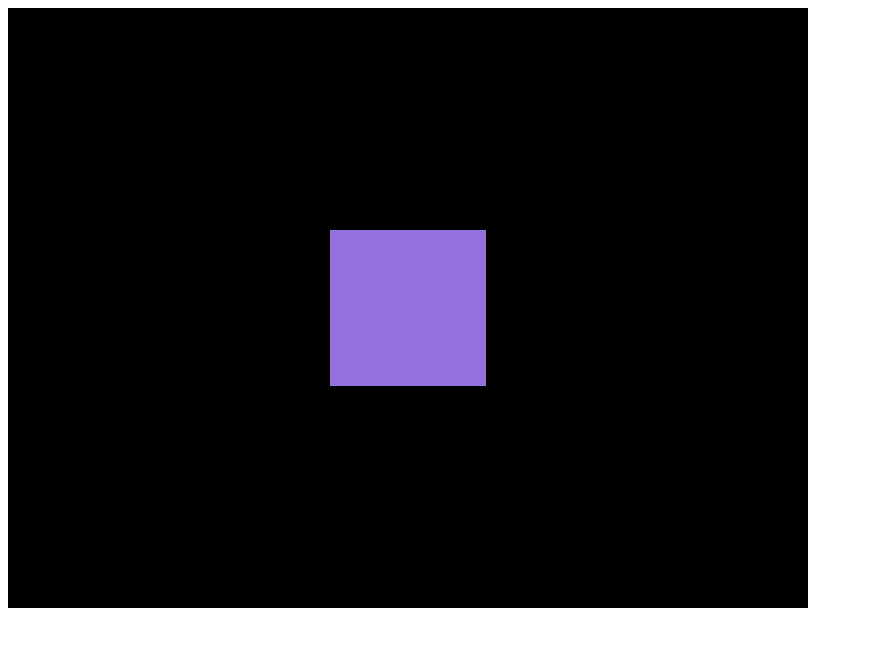
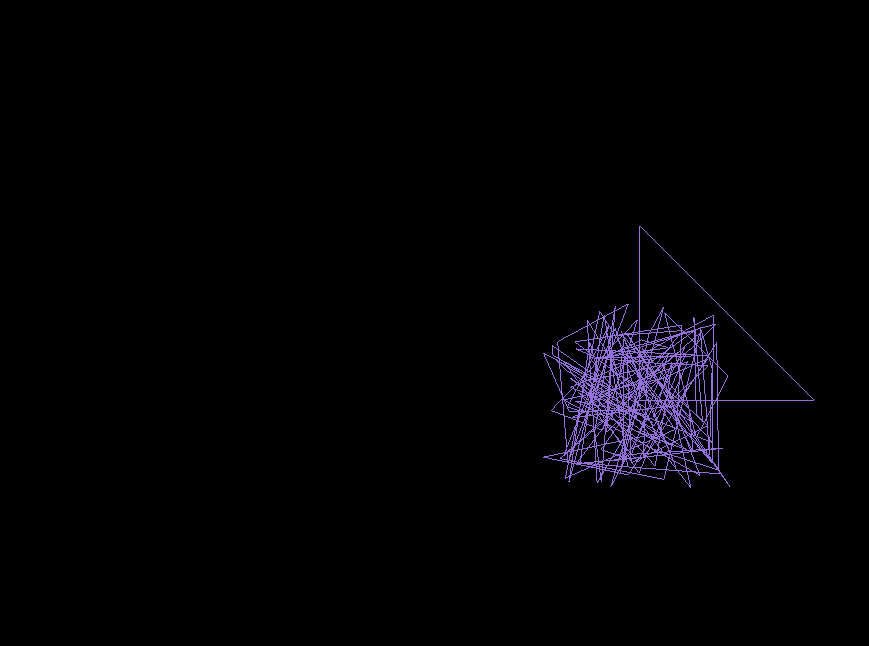
Before and after one commit to izhuk5/Three_js, a website built with Vite: page src/index.html in a window 1280 px wide. Shown: the whole page, without its empty margins (0-869 px from the left). Built offline with nearby package versions, Linux system fonts and the light colour scheme.

Commit message:
base changes

```diff
--- a/src/index.html
+++ b/src/index.html
@@ -1,13 +1,16 @@
 <!DOCTYPE html>
 <html lang="en">
-<head>
-    <meta charset="UTF-8">
-    <meta name="viewport" content="width=device-width, initial-scale=1.0">
+  <head>
+    <meta charset="UTF-8" />
+    <meta
+      name="viewport"
+      content="width=device-width, initial-scale=1.0"
+    />
     <title>03 - First Three.js Project</title>
-    <link rel="stylesheet" href="./style.css">
-</head>
-<body>
+    <link rel="stylesheet" href="./style.css" />
+  </head>
+  <body>
     <canvas class="webgl"></canvas>
     <script type="module" src="./script.js"></script>
-</body>
+  </body>
 </html>
--- a/src/script.js
+++ b/src/script.js
@@ -1,5 +1,9 @@
 import * as THREE from "three";
+import { OrbitControls } from "three/examples/jsm/controls/OrbitControls.js";
 
+/**
+ * Base
+ */
 // Canvas
 const canvas = document.querySelector("canvas.webgl");
 
@@ -7,30 +11,99 @@ const canvas = document.querySelector("canvas.webgl");
 const scene = new THREE.Scene();
 
 // Object
-const geometry = new THREE.BoxGeometry(1, 1, 1);
+// const geometry = new THREE.BoxGeometry(1, 1, 1);
+const geometry = new THREE.BufferGeometry();
+
+const count = 50;
+const positionsArray = new Float32Array(count * 3 * 3);
+
+for (let i = 0; i < count * 3 * 3; i++) {
+  positionsArray[i] = Math.random() - 0.5;
+}
+
+const positionsAttribute = new THREE.BufferAttribute(
+  positionsArray,
+  3
+);
+geometry.setAttribute("position", positionsAttribute);
+
+// First vertices
+positionsArray[0] = 0;
+positionsArray[1] = 0;
+positionsArray[2] = 0;
+
+// Second vertices
+positionsArray[3] = 0;
+positionsArray[4] = 1;
+positionsArray[5] = 0;
+
+// Third vertices
+positionsArray[6] = 1;
+positionsArray[7] = 0;
+positionsArray[8] = 0;
+
 const material = new THREE.MeshBasicMaterial({
   color: "mediumpurple",
+  wireframe: true,
 });
 const mesh = new THREE.Mesh(geometry, material);
 scene.add(mesh);
 
 // Sizes
 const sizes = {
-  width: 800,
-  height: 600,
+  width: window.innerWidth,
+  height: window.innerHeight,
 };
+
+window.addEventListener("resize", () => {
+  // Update sizes
+  sizes.width = window.innerWidth;
+  sizes.height = window.innerHeight;
+
+  // Update camera
+  camera.aspect = sizes.width / sizes.height;
+  camera.updateProjectionMatrix();
+
+  // Update renderer
+  renderer.setSize(sizes.width, sizes.height);
+  renderer.setPixelRatio(Math.min(window.devicePixelRatio, 2));
+});
 
 // Camera
 const camera = new THREE.PerspectiveCamera(
   75,
-  sizes.width / sizes.height
+  sizes.width / sizes.height,
+  0.1,
+  100
 );
 camera.position.z = 3;
 scene.add(camera);
+
+// Controls
+const controls = new OrbitControls(camera, canvas);
+controls.enableDamping = true;
 
 // Renderer
 const renderer = new THREE.WebGLRenderer({
   canvas: canvas,
 });
 renderer.setSize(sizes.width, sizes.height);
-renderer.render(scene, camera);
+renderer.setPixelRatio(Math.min(window.devicePixelRatio, 2));
+
+// Animate
+const clock = new THREE.Clock();
+
+const tick = () => {
+  const elapsedTime = clock.getElapsedTime();
+
+  // Update controls
+  controls.update();
+
+  // Render
+  renderer.render(scene, camera);
+
+  // Call tick again on the next frame
+  window.requestAnimationFrame(tick);
+};
+
+tick();
--- a/src/style.css
+++ b/src/style.css
@@ -0,0 +1,16 @@
+* {
+  margin: 0;
+  padding: 0;
+}
+
+html,
+body {
+  overflow: hidden;
+}
+
+.webgl {
+  position: fixed;
+  top: 0;
+  left: 0;
+  outline: none;
+}
```
